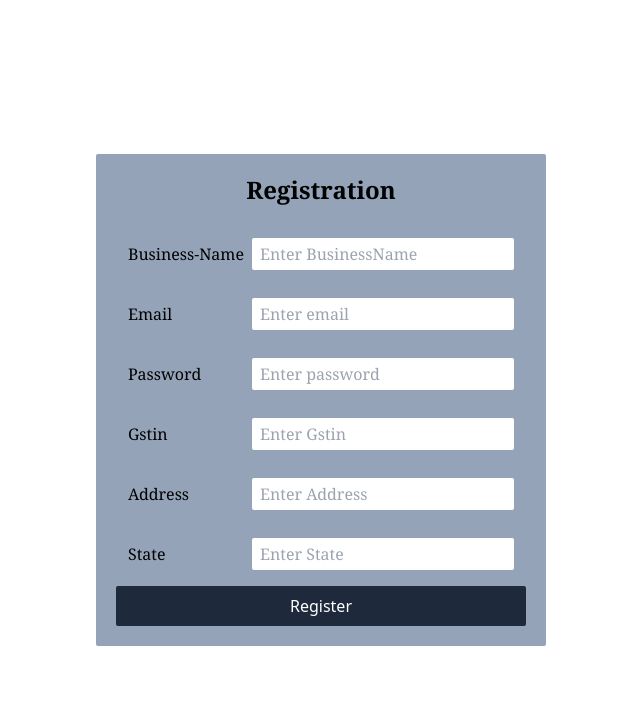
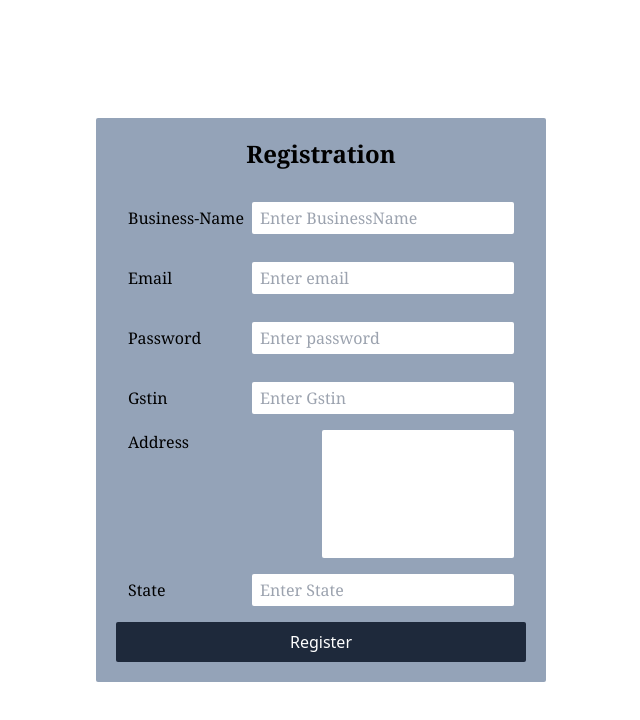
Before and after one commit to pkbhadane-dev/gst-calculator-frontend, a React (Vite) app: page /register in a window 1280 px wide. Shown: the top 720 px of the page, without its empty margins (319-959 px from the left). Built offline with nearby package versions, Linux system fonts and the light colour scheme.

Commit message:
Refactor Navbar, Clients, CreateInvoice, and Register components for improved layout and functionality; add form handling in Register

```diff
--- a/src/components/Navbar.jsx
+++ b/src/components/Navbar.jsx
@@ -26,7 +26,7 @@ export const Navbar = () => {
   };
 
   return (
-    <div className="lg:hidden bg-slate-800 fixed flex text-slate-50 justify-between items-center px-5 py-4 h-20 w-full">
+    <div className="z-100 lg:hidden bg-slate-800 fixed flex text-slate-50 justify-between items-center px-5 py-4 h-20 w-full">
       <div>Logo</div>
 
       {/* navLinks for large screen size  */}
--- a/src/pages/Clients.jsx
+++ b/src/pages/Clients.jsx
@@ -38,7 +38,7 @@ export const Clients = () => {
 
 
   return (
-    <div className="relative h-screen bg-gradient-to-tr from-slate-100 via-slate-200 to-slate-400 p-5 overflow-auto">
+    <div className="mt-16 lg:mt-0 h-screen bg-gradient-to-tr from-slate-100 via-slate-200 to-slate-400 p-5 overflow-auto">
       <h1 className=" text-2xl font-semibold">Clients</h1>
       <div className="mt-4 flex justify-end pr-5">
         <span
--- a/src/pages/CreateInvoice.jsx
+++ b/src/pages/CreateInvoice.jsx
@@ -44,7 +44,7 @@ export const CreateInvoice = () => {
   };
 
   return (
-    <div className="p-5 bg-gradient-to-tr from-slate-100 via-slate-200 to-slate-400 h-screen overflow-auto ">
+    <div className="mt-16 lg:mt-0 p-5 bg-gradient-to-tr from-slate-100 via-slate-200 to-slate-400 h-screen overflow-auto ">
       <h1 className=" font-serif text-2xl font-semibold">Create Invoice</h1>
       <div className=" flex justify-evenly">
         <Input
--- a/src/pages/Register.jsx
+++ b/src/pages/Register.jsx
@@ -1,12 +1,54 @@
+import { useState } from "react";
 import { Input } from "../components/Input";
 
 export const Register = () => {
+  const [formData, setFormData] = useState({
+    businessName: "",
+    email: "",
+    password: "",
+    gstin: "",
+    address: "",
+    state: "",
+  });
+
+  const handleOnChange = (e) => {
+    setFormData((prev) => ({ ...prev, [e.target.name]: e.target.value }));
+  };
+
+  const handleOnSubmit = (e) => {
+    e.preventDefault();
+    registerUser();
+  };
+
+  const registerUser = async () => {
+    const url = "http://localhost:3000/api/v1/user/register";
+
+    try {
+      const response = await fetch(url, {
+        method: "POST",
+        headers: {
+          "Content-Type": "application/json",
+        },
+        body: JSON.stringify(formData),
+      });
+
+      if (!response.ok) {
+        throw new Error("Failed to post data", response);
+      }
+      const result = response.json();
+
+      console.log(result.data);
+    } catch (error) {
+      console.log(error);
+    }
+  };
+
   return (
     <>
       <div className=" w-full flex justify-center h-screen items-center">
         <div className=" bg-slate-400 p-5 flex flex-col items-center gap-5 rounded-sm">
           <h1 className="text-2xl font-serif font-semibold">Registration</h1>
-          <form>
+          <form onSubmit={handleOnSubmit}>
             <div className="flex flex-col gap-1">
               <Input
                 htmlFor="businessName"
@@ -15,6 +57,7 @@ export const Register = () => {
                 type="text"
                 placeholder="Enter BusinessName"
                 name="businessName"
+                onChange={handleOnChange}
               />
 
               <Input
@@ -24,6 +67,7 @@ export const Register = () => {
                 name="email"
                 id="email"
                 placeholder="Enter email"
+                onChange={handleOnChange}
               />
 
               <Input
@@ -33,6 +77,7 @@ export const Register = () => {
                 name="password"
                 id="password"
                 placeholder="Enter password"
+                onChange={handleOnChange}
               />
 
               <Input
@@ -42,16 +87,19 @@ export const Register = () => {
                 name="gstin"
                 id="gstin"
                 placeholder="Enter Gstin"
+                onChange={handleOnChange}
               />
 
-              <Input
-                htmlFor="address"
-                label="Address"
-                type="text"
-                name="address"
-                id="address"
-                placeholder="Enter Address"
-              />
+              <div className="flex justify-between px-3 font-serif">
+                <label htmlFor="address">Address</label>
+                <textarea
+                  id="address"
+                  rows="5"
+                  name="address"
+                  className="resize-none w-48 rounded-sm px-2 py-1 focus:outline-none"
+                  onChange={handleOnChange}
+                />
+              </div>
 
               <Input
                 htmlFor="state"
@@ -60,9 +108,15 @@ export const Register = () => {
                 name="state"
                 id="state"
                 placeholder="Enter State"
+                onChange={handleOnChange}
               />
 
-              <button className=" bg-slate-800 py-2 text-white rounded-sm" type="submit">Register</button>
+              <button
+                className=" bg-slate-800 py-2 text-white rounded-sm"
+                type="submit"
+              >
+                Register
+              </button>
             </div>
           </form>
         </div>
```
